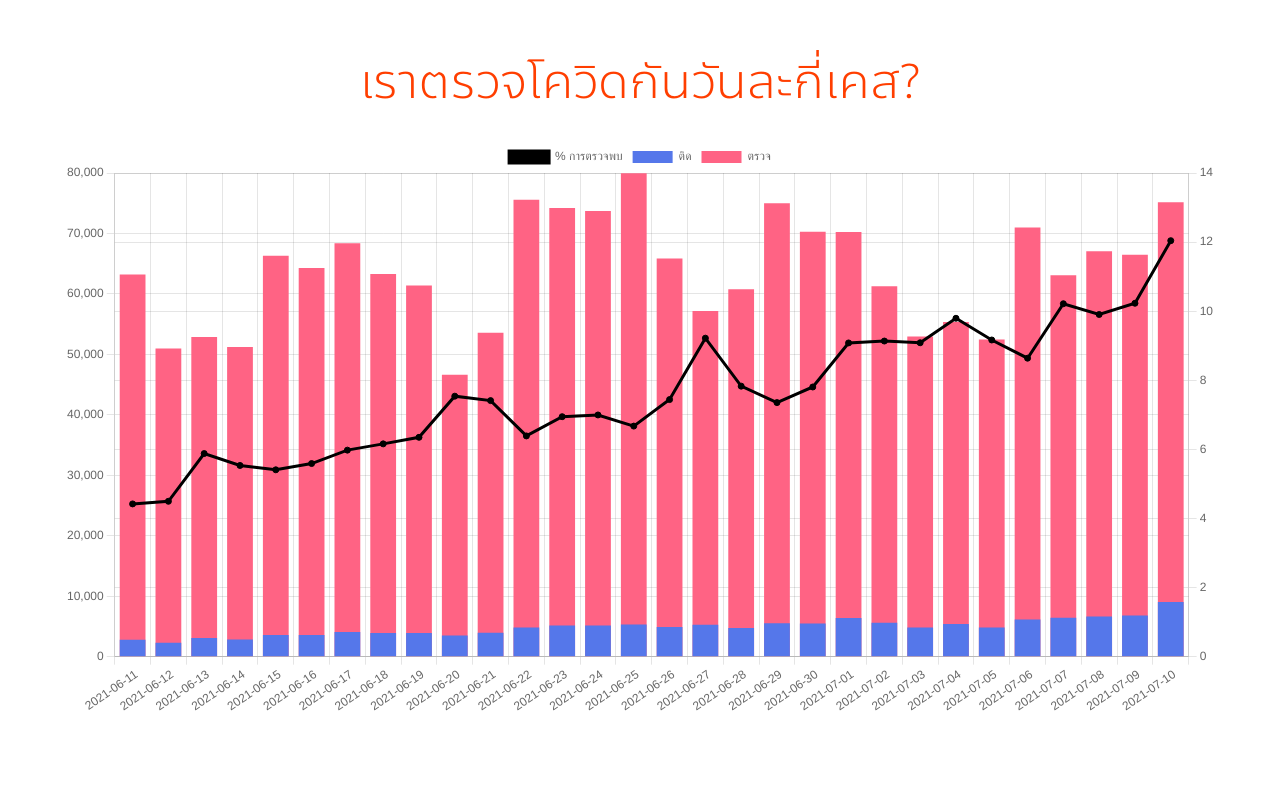
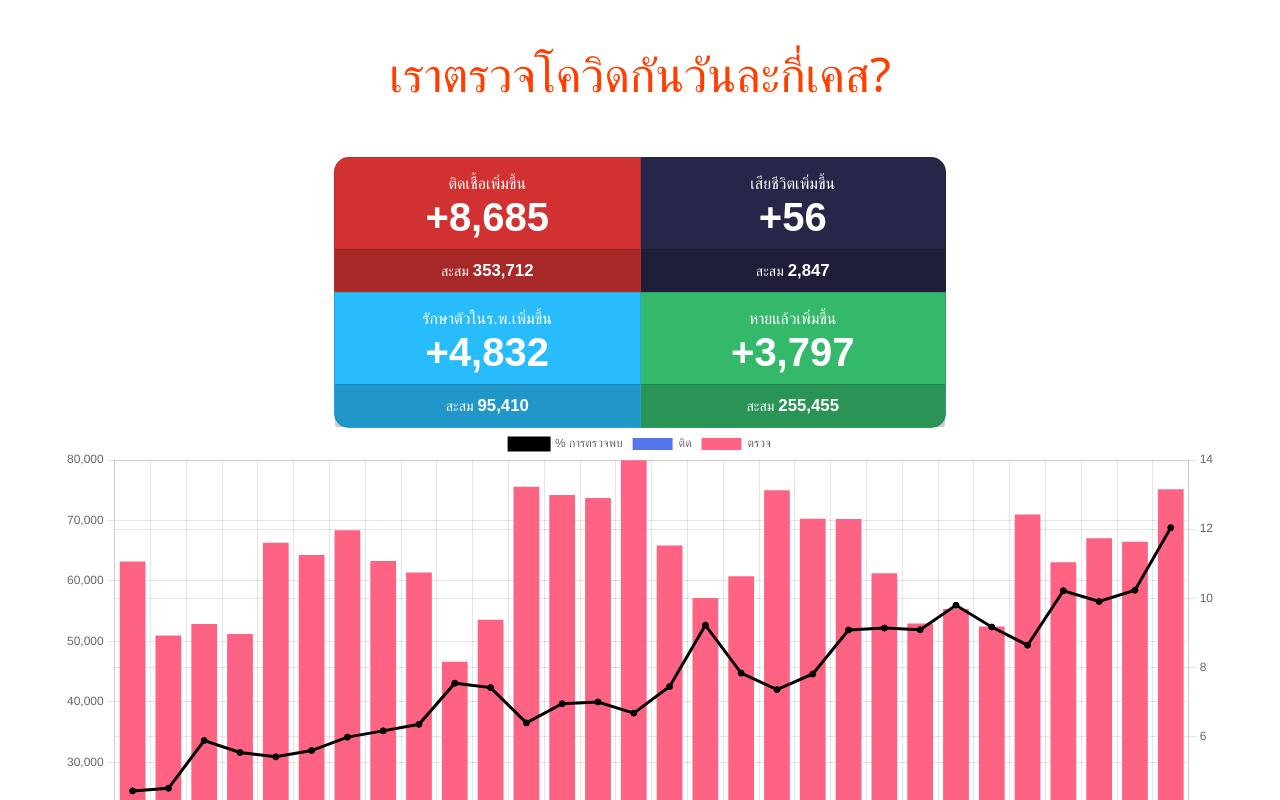
Before and after one commit to thananon/covidth, a Svelte app: page / in a window 1280 px wide. Shown: the top 800 px of the page. Built offline with nearby package versions, Linux system fonts and the light colour scheme.

Commit message:
Add bootstrap and cards component

```diff
--- a/package.json
+++ b/package.json
@@ -8,10 +8,11 @@
   },
   "devDependencies": {
     "@sveltejs/vite-plugin-svelte": "^1.0.0-next.11",
-    "svelte": "^3.37.0",
+    "svelte": "^3.38.3",
     "vite": "^2.4.2"
   },
   "dependencies": {
-    "chart.js": "^3.4.1"
+    "chart.js": "^3.4.1",
+    "sveltestrap": "^5.4.0"
   }
 }
--- a/src/App.svelte
+++ b/src/App.svelte
@@ -2,6 +2,7 @@
   import Chart from "chart.js/auto"
   import { onMount } from 'svelte';
   import covtest from "./covtest.json"
+  import Cards from "./Cards.svelte"
 
   const records = covtest.result.records.slice(-30)
 
@@ -33,7 +34,6 @@
       yAxisID: 'y',
       fill: true
     }]
-
   };
 
   onMount(() => {
@@ -68,11 +68,19 @@
   })
 </script>
 
+<svelte:head>
+  <link rel="stylesheet" href="https://cdn.jsdelivr.net/npm/bootstrap@5.0.1/dist/css/bootstrap.min.css">
+</svelte:head>
+
 <main>
   <h1>เราตรวจโควิดกันวันละกี่เคส?</h1>
+
+  <Cards />
+
   <div id="chartWrapper">
     <canvas id="myChart"></canvas>
   </div>
+
   <h5>ข้อมูลอัพเดทล่าสุดวันที่ 10/07/2021 จากกรมวิทยาศาสตร์ข้อมูล</h5>
   เราก็ไม่เข้าใจทำไมข้อมูลพวกนี้เค้าไม่อัพเดททุกวัน
 </main>
@@ -81,7 +89,7 @@
   #chartWrapper {
     margin: 0 auto;
     width: 90vw;
-    height: 80vh;
+    /* height: 80vh; */
   }
 
   @font-face {
--- /dev/null
+++ b/src/Cards.svelte
@@ -0,0 +1,89 @@
+
+
+
+  <div class="row">
+    <div class="card-group text-white card-stat mt-4">
+      <div class="card bg-pos">
+        <div class="card-body">
+          <h5 class="card-title">ติดเชื้อเพิ่มขึ้น</h5>
+          <p class="card-text" id="pos_new">+8,685</p>
+        </div>
+        <div class="card-footer bg-dark-10">
+          <small>สะสม <span id="pos_total" >353,712</span></small>
+        </div>
+      </div>
+      <div class="card bg-death">
+        <div class="card-body">
+          <h5 class="card-title">เสียชีวิตเพิ่มขึ้น</h5>
+          <p class="card-text" id="death_new">+56</p>
+        </div>
+        <div class="card-footer bg-dark-10">
+          <small>สะสม <span id="death_total">2,847</span></small>
+        </div>
+      </div>
+    </div>
+  </div>
+  <div class="row">
+    <div class="card-group text-white card-stat">
+      <div class="card bg-hos">
+        <div class="card-body">
+          <h5 class="card-title">รักษาตัวในร.พ.เพิ่มขึ้น</h5>
+          <p class="card-text" id="hos_new">+4,832</p>
+        </div>
+        <div class="card-footer bg-dark-10">
+          <small>สะสม <span id="hos_total">95,410</span></small>
+        </div>
+      </div>
+      <div class="card bg-rec">
+        <div class="card-body">
+          <h5 class="card-title">หายแล้วเพิ่มขึ้น</h5>
+          <p class="card-text" id="rec_new">+3,797</p>
+        </div>
+        <div class="card-footer bg-dark-10">
+          <small>สะสม <span id="rec_total">255,455</span></small>
+        </div>
+      </div>
+    </div>
+  </div>
+
+  <style>
+
+  .bg-pos {
+  background: rgba(202,13,13,0.85);
+  border-radius: 15px 0 0 0 !important;
+}
+.bg-death {
+  background: rgba(0,0,42,0.85);
+  border-radius: 0 15px 0 0!important;
+}
+.bg-hos {
+  background: rgba(3,177,252,0.85);
+  border-radius: 0 0 0 15px !important;
+}
+.bg-rec {
+  background: rgba(17, 173, 82,0.85);
+  border-radius: 0 0 15px 0 !important;
+}
+.bg-dark-10 {
+  background: rgba(0,0,0,0.2);
+}
+.card-stat {
+  font-family: 'Prompt', sans-serif;
+  width: 50%;
+  margin: 0 auto;
+}
+.card-stat .card-title {
+  font-size: 1em;
+}
+.card-stat .card-text {
+  font-weight: bolder;
+  font-size: 2.5em;
+  line-height: 0.8;
+}
+.card-footer > small > span {
+  font-weight: bolder;
+  font-size: 1.2em;
+}
+
+
+  </style>
```
Also changed, not shown: 1 other file (tests, documents, lock files or other folders).
